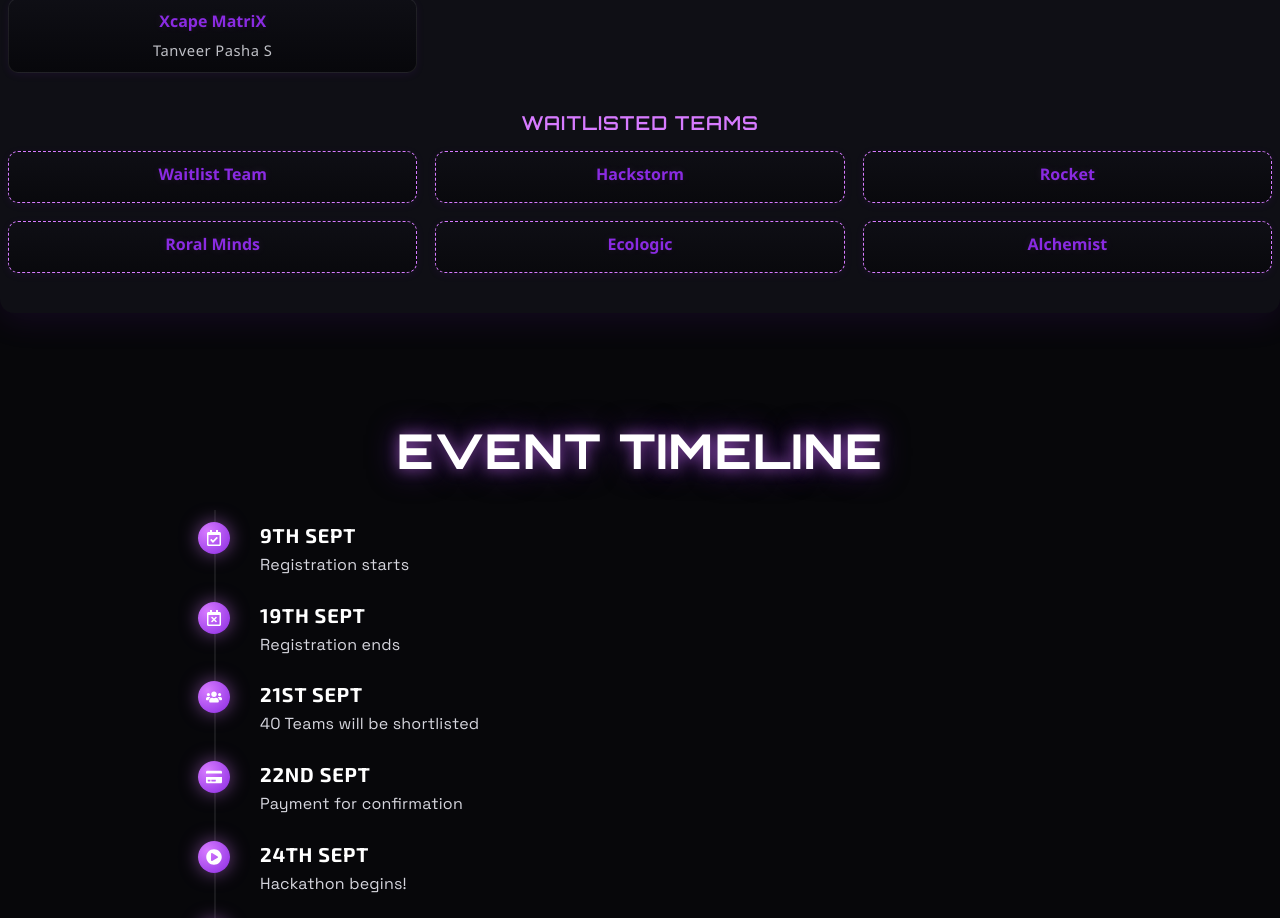
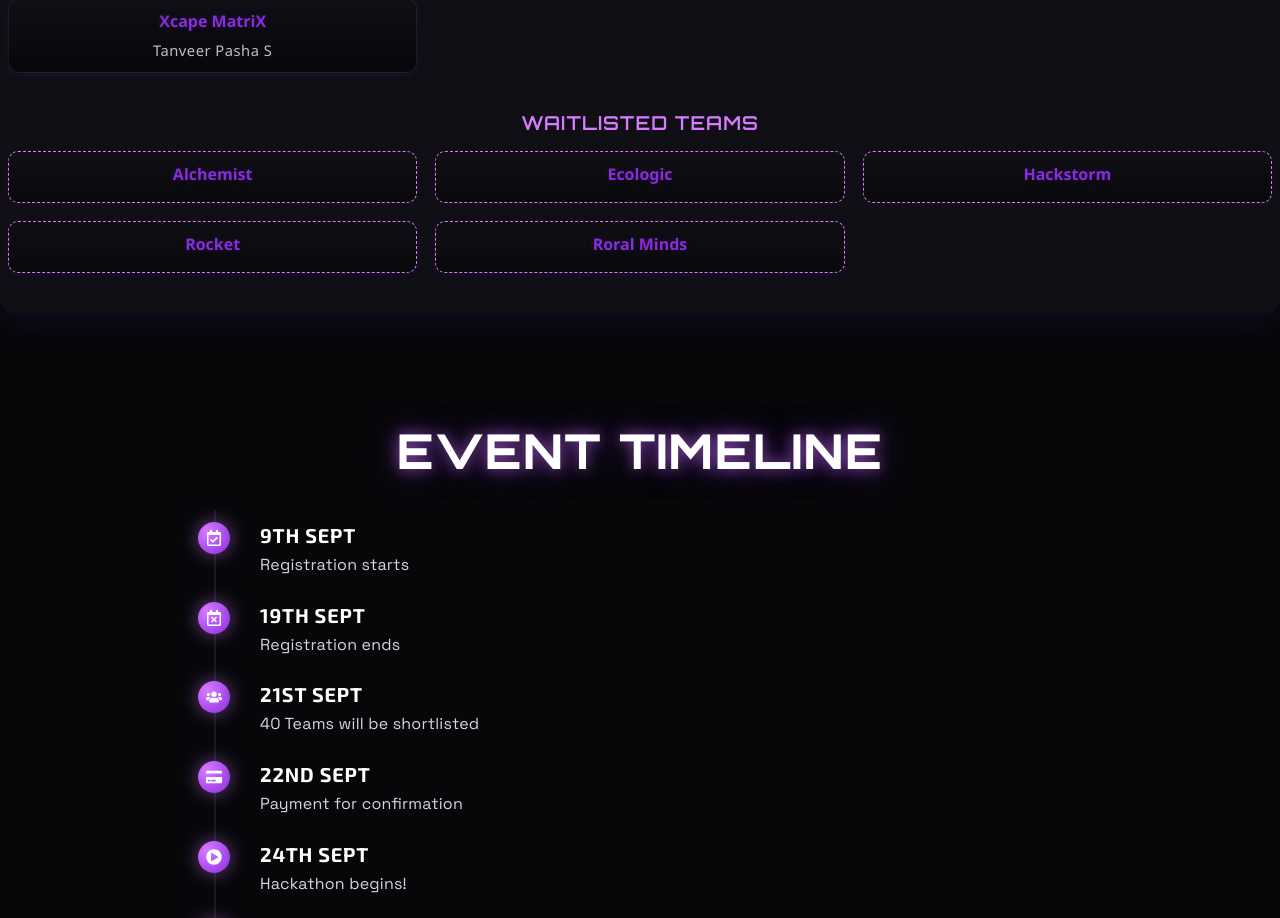
Before and after one commit to SnippetTechie/HACC-IT-2.0, a React (Vite) app: page / in a window 1280 px wide. Shown: the part 3373-4291 px from the top of the page. Built offline with nearby package versions, Linux system fonts and the light colour scheme.

Commit message:
Fix Minor Issue

```diff
--- a/src/components/Shortlisted.jsx
+++ b/src/components/Shortlisted.jsx
@@ -48,12 +48,11 @@ const teams = [
 function Shortlisted() {
   const sortedTeams = [...teams].sort((a, b) => a.name.localeCompare(b.name));
   const waitlistTeams = [
-    'Waitlist Team',
+    'Alchemist',
+    'Ecologic',
     'Hackstorm',
     'Rocket',
     'Roral Minds',
-    'Ecologic',
-    'Alchemist',
   ];
   const sectionRef = useRef(null);
   const confettiPlayed = useRef(false);
```
